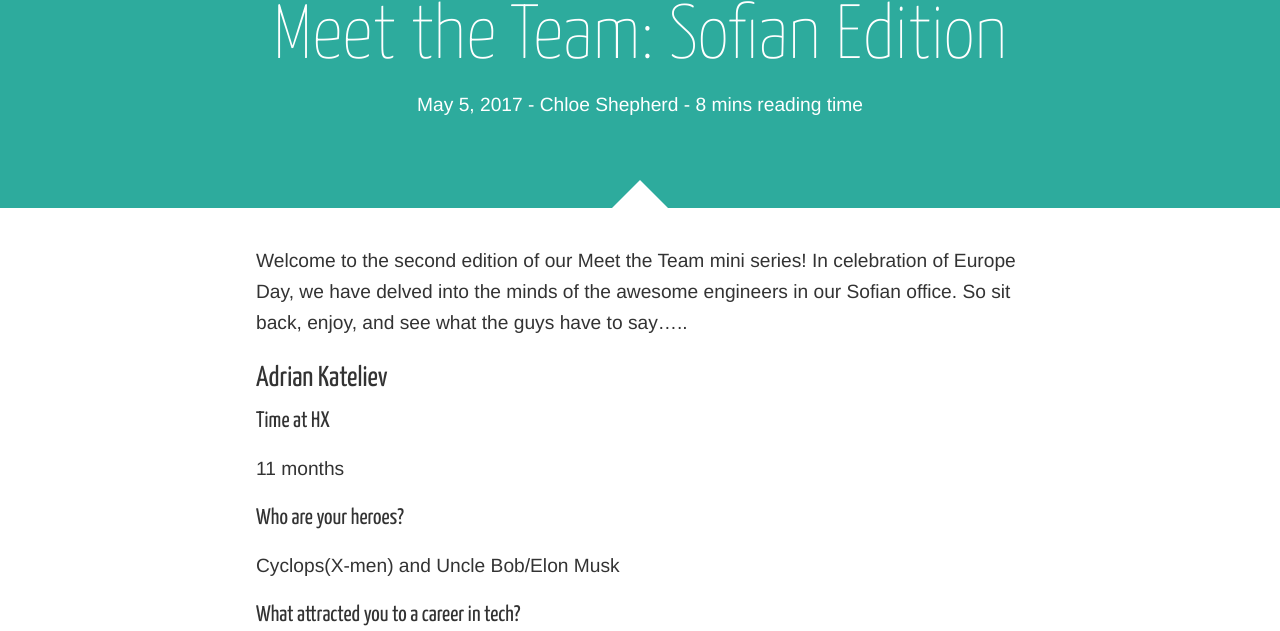
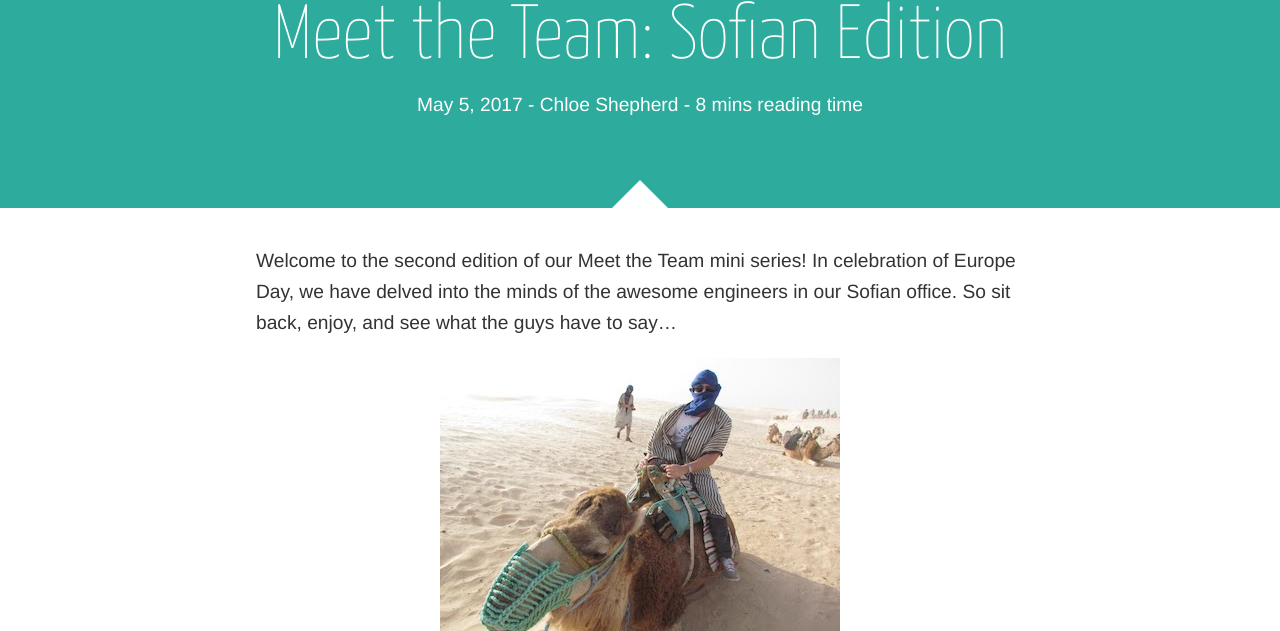
Before and after one commit to holidayextras/holidayextras.github.com, a Jekyll site: the page built from _posts/2017-05-05-meet-the-team-sofia.md, in a window 1280 px wide and 900 px high, cut to the strip 269-900 px from the top of the window. Built offline with Jekyll 4.4.1, drawn with Linux system fonts in a browser that asks for light colours; nearby versions of some CDN libraries; comment, search, counter and statistics services are not loaded.

Commit message:
Created Sofian meet the team article

```diff
--- a/_posts/2017-05-05-meet-the-team-sofia.md
+++ b/_posts/2017-05-05-meet-the-team-sofia.md
@@ -8,7 +8,9 @@
 excerpt: "Welcome to the second edition of our Meet the Team mini series! In celebration of Europe Day, we have delved into the minds of the awesome engineers in our Sofian office. So sit back, enjoy, and see what the guys have to say..."
 ---
 
-Welcome to the second edition of our Meet the Team mini series! In celebration of Europe Day, we have delved into the minds of the awesome engineers in our Sofian office. So sit back, enjoy, and see what the guys have to say…..
+Welcome to the second edition of our Meet the Team mini series! In celebration of Europe Day, we have delved into the minds of the awesome engineers in our Sofian office. So sit back, enjoy, and see what the guys have to say…
+
+![Adrian Kateliev](/assets/img/profiles/adrian_kateliev.jpg)
 
 ## Adrian Kateliev
 
@@ -26,6 +28,10 @@
 
 ### What advice do you have for people thinking of getting into tech?
 Don't do it if you don't love it.
+
+<hr>
+
+![Vasil Bachev](/assets/img/profiles/vasil_bachev.jpg)
 
 ## Vasil Bachev
 
@@ -50,6 +56,10 @@
 ### Share a link to your favourite Bulgarian song
 [Malka Moma - Neli Andreeva & Georgi Genov](https://www.youtube.com/watch?v=xfULiqNoEGQ)
 
+<hr>
+
+![Nedzhati Mehmed](/assets/img/profiles/nedzhati_mehmed.jpg)
+
 ## Nedzhati Mehmed
 
 ### Time at HX
@@ -63,6 +73,8 @@
 
 ### What is the biggest challenge working in tech? What is the best part of working in tech?
 The biggest challenge and the best part of working in tech is the change and this is the only constant in the tech world.
+
+<hr>
 
 ## Slavcho Slavchev
 
@@ -84,6 +96,10 @@
 ### What would you do if you didn't have to work for a living?
 I would still be writing code for sure as I love doing that but I would probably focus on software in the public interest.
 
+<hr>
+
+![Nikola Filchev](/assets/img/profiles/nikola_filchev.png)
+
 ## Nikola Filchev
 
 ### Time at HX
@@ -104,6 +120,10 @@
 ### Share a link to a Bulgarian song of your band
 [STereoRush - Звезда над София HQ (Stereo Reality)](https://www.youtube.com/watch?v=lVia2CJwz_Q)
 
+<hr>
+
+![Emil Manolov](/assets/img/profiles/emil_manolov.png)
+
 ## Emil Manolov
 
 ### Time at HX
@@ -117,6 +137,10 @@
 
 ### What is it you like about working in tech?
 Building tools that make people's lives easier and more fun.
+
+<hr>
+
+![Kiril Panchev](/assets/img/profiles/kiril_panchev.jpg)
 
 ## Kiril Panchev
 
```
